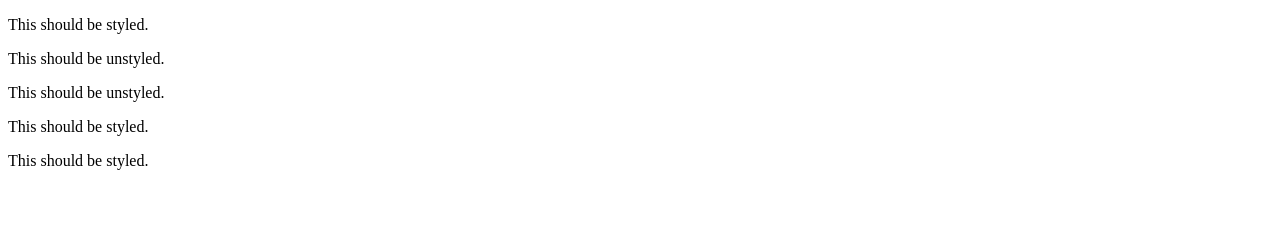
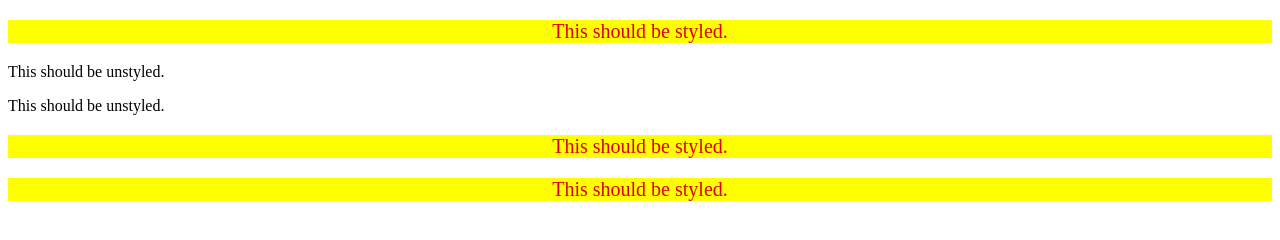
Before and after one commit to Wakade27/TOP-Foundations-Exercises, a plain HTML site: page css-exercises/intro-to-css/05-descendant-combinator/index.html in a window 1280 px wide. Drawn offline with Linux system fonts and the light colour scheme.

Commit message:
complete descendant combinator exercise

```diff
--- a/css-exercises/intro-to-css/05-descendant-combinator/style.css
+++ b/css-exercises/intro-to-css/05-descendant-combinator/style.css
@@ -1 +1,6 @@
-/* Add CSS Styling */
+.container .text {
+    background-color: yellow;
+    color: #e00000;
+    font-size: 20px;
+    text-align: center;
+}
```
